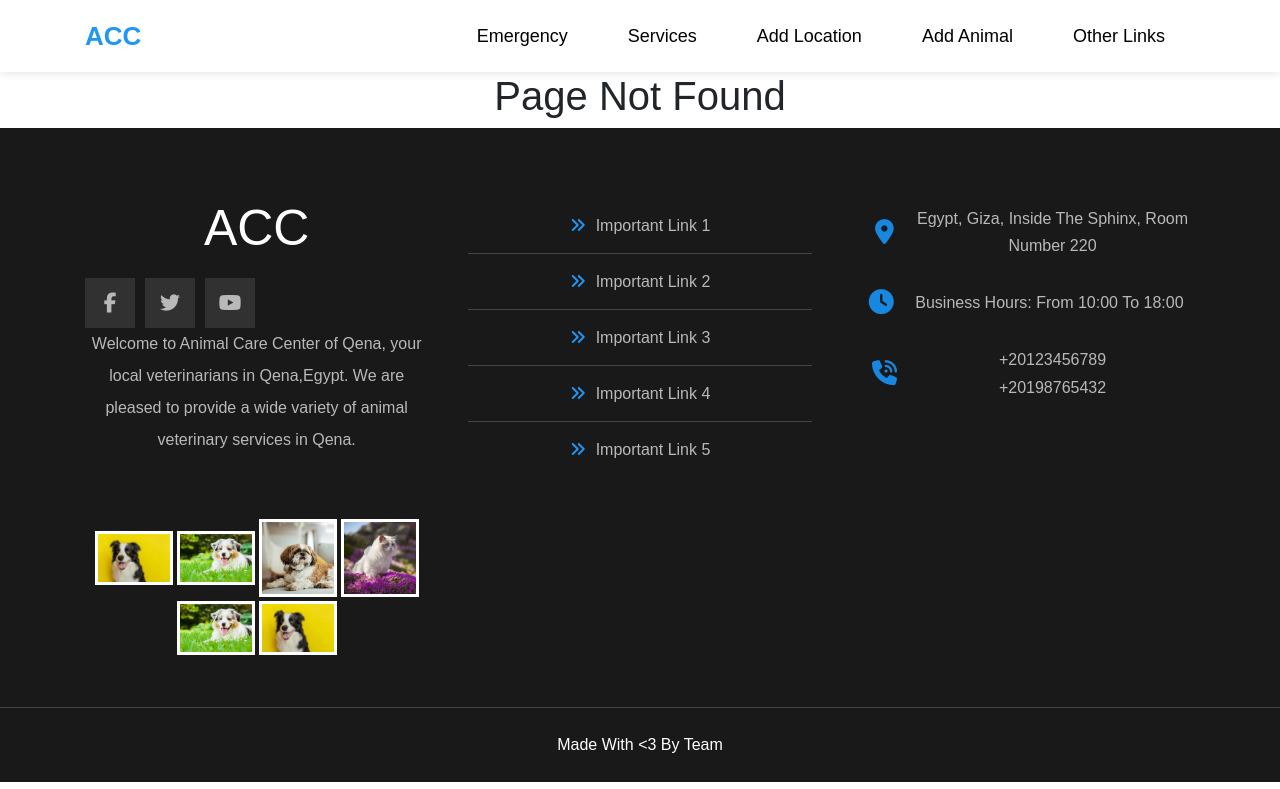
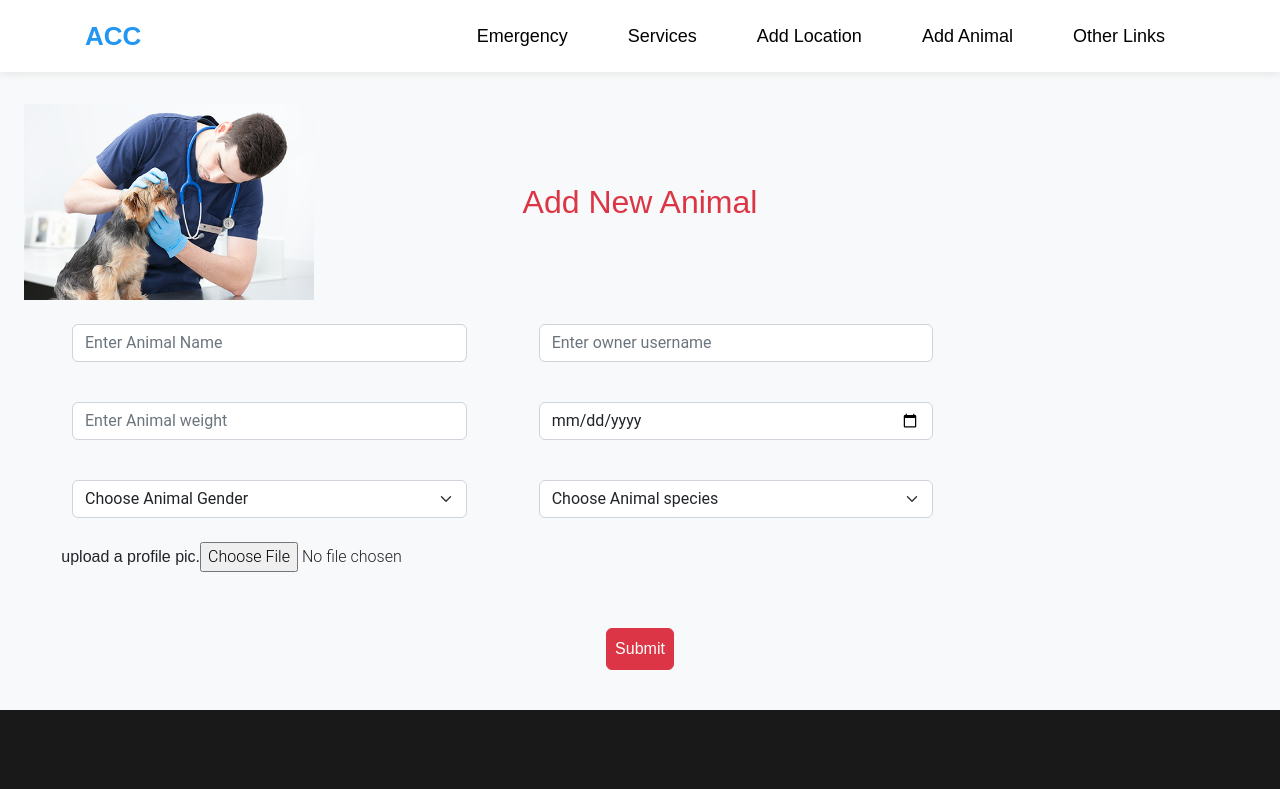
Before and after one commit to yahiaelpronc/acc-react, a React (Create React App) app: page /AddAnimal in a window 1280 px wide. Shown: the top 789 px of the page. Built offline with nearby package versions, Linux system fonts and the light colour scheme.

Commit message:
addanimal

```diff
--- a/src/App.js
+++ b/src/App.js
@@ -29,6 +29,7 @@ import MedicationAdmin2 from './pages3/MedicationAdmin2';
 import Locations from './pages/ListLocations';
 import DetailsLocations from './pages/Details';
 import LoginUsers from './pages/LoginUsers';
+import AddAnimal from './pages3/AddAnimal';
 function App() {
     return (
       <div className="App">
@@ -56,6 +57,7 @@ function App() {
           <Route path={"/SurgicalOperationsUser"} exact component={SurgicalOperationsUser} />
           <Route path={"/SendSurgeryUser"} exact component={SendSurgeryUser} />
           <Route path={"/MedicationAdmin2"} exact component={MedicationAdmin2} />
+          <Route path={"/AddAnimal"} exact component={AddAnimal} />
 
 
           {/*
--- /dev/null
+++ b/src/pages3/AddAnimal.jsx
@@ -0,0 +1,220 @@
+
+
+
+import React from 'react'
+import axios from 'axios'
+import { useState } from 'react'
+
+
+import { useHistory } from "react-router-dom";
+
+function AddAnimal(){
+    const history=useHistory()
+
+    const nameRegex = /^[a-zA-Z ]{3,30}$/
+    // const [changedata,set]
+    const [animalname,setanimalname]=useState("")
+    const [ownerusername,setownerusername]=useState("")
+    const [weight,setweight]=useState(null)
+    const [b_date,setb_date]=useState(null)
+    const [gender,setgender]=useState(null)
+    const [species,setspecies]=useState(null)
+    const [image,setimage]=useState(null)
+    const [female_state,setfemalestate]=useState(null)
+
+    const[displayFemaleState,setDisplayFemaleState]=useState(false)
+
+    const [errdata,seterrdata]=useState({
+        animalnameerr:"",
+        errusername:"",
+        errweight:"",
+
+    })
+    const changedata= (e)=>{
+        if(e.target.name === "animalname"){
+            setanimalname(e.target.value)
+            seterrdata({
+                ...errdata,
+                animalnameerr: nameRegex.test(e.target.value) ?  "":"input must be btw 3,30 char"
+
+            })
+
+        }else if(e.target.name === "ownerusername"){
+
+            setownerusername(e.target.value)
+            seterrdata({
+                ...errdata,
+                errusername:nameRegex.test(e.target.value)? "":"input must be btw 3,30 char"
+            })
+        }else if(e.target.name === "weight"){
+            setweight(e.target.value)
+            seterrdata({
+                ...errdata,
+                errweight:weight > 0 ? "" : "weight must be greater than 0"
+            })
+        }
+    }
+
+    const changeGender=(e)=>{
+        setgender(e.target.value)
+        if(e.target.value === "f"){
+            setDisplayFemaleState(true)
+
+
+
+        }else{
+            setDisplayFemaleState(false)
+        }
+
+    }
+
+
+    const RegisterAnimal = async ()=>{
+        let formField= new FormData()
+        formField.append("animalName",animalname)
+        formField.append("ownerUsername",ownerusername)
+        formField.append("weight",weight)
+        formField.append("b_date",b_date)
+        formField.append("picture",image)
+        formField.append("gender",gender)
+        formField.append("species",species)
+        formField.append("female_state",female_state)
+        await axios({
+            method:'post',
+            url:'http://127.0.0.1:8000/api/insertAnimal/',
+            data:formField
+
+        }).then((response)=> history.push("/"))
+        .catch((err) => console.log(err))
+
+
+
+    }
+
+
+
+
+    return(<>
+
+            <div className='bg-light p-3'>
+                <div className='row p-2 my-2'>
+
+                    <img className='col-3 h-25 w-25 rounded' src={require(`./myimages/addanimal1.jpg`)}/>
+                    <div className='col-6 d-flex align-items-center justify-content-center '>
+                        <h2 className=' text-danger my-4 '>Add New Animal</h2>
+
+
+
+                    </div>
+
+                </div>
+
+
+
+                <div className='row my-2 p-2'>
+
+                    <div class="form-group mx-5 col-4">
+
+                        <input type="text" class="form-control" onChange={(e) => changedata(e)}  name="animalname" value={animalname} required aria-describedby="emailHelp" placeholder="Enter Animal Name"/>
+                        <p className='text-danger'>{errdata.animalnameerr}</p>
+
+                    </div>
+                    <div class="form-group col-4">
+
+                        <input type="text" class="form-control" onChange={(e) => changedata(e)} name='ownerusername' value={ownerusername}  required aria-describedby="emailHelp" placeholder="Enter owner username"/>
+                        <p className='text-danger'>{errdata.errusername}</p>
+
+                    </div>
+
+
+                </div>
+
+
+
+                <div className='row my-2 p-2'>
+
+                    <div class="form-group mx-5 col-4">
+
+                        <input type="number" class="form-control" onChange={(e) => changedata(e)}  name="weight" value={weight} required aria-describedby="emailHelp" placeholder="Enter Animal weight"/>
+                        <p className='text-danger'>{errdata.errweight}</p>
+
+                    </div>
+                    <div class="form-group col-4">
+
+                        <input type="date" class="form-control" onChange={(e) => setb_date(e.target.value)} name='b_date' value={b_date}  required aria-describedby="emailHelp" placeholder="Enter Animal birth date"/>
+
+                    </div>
+
+
+                </div>
+
+
+                <div className='row my-2 p-2'>
+
+                    <div class="form-group mx-5 col-4">
+
+                        <select required value={gender} name="gender" onChange={(e)=>changeGender(e)}  class="form-select" aria-label="Default select example">
+                            <option selected>Choose Animal Gender</option>
+                            <option value="m">MALE</option>
+                            <option value="f">Female</option>
+
+                        </select>
+
+                    </div>
+                    <div class="form-group col-4">
+                        <select required value={species} name="species" onChange={(e)=>setspecies(e.target.value)}  class="form-select" aria-label="Default select example">
+                            <option selected>Choose Animal species</option>
+                            <option value="cat">Cat</option>
+                            <option value="dog">Dog</option>
+                            <option value="cow">Cow</option>
+
+                        </select>
+
+
+                    </div>
+
+
+
+
+
+                </div>
+
+
+                <div className='row my-2 p-2'>
+
+                    <div class="form-group ms-2 col-5"  >
+
+                        <span class="details">upload a profile pic.</span>
+                        <input type="file" placeholder="upload" required id="file" name="profile_pic"  onChange={(e)=>setimage(e.target.files[0])}/>
+                        <p id="fileerr"></p>
+
+
+
+
+                    </div>
+
+                    <div class="form-group col-4">
+
+                        <select required value={female_state} style={{ display: displayFemaleState? "block" :"none" }} name="female_state" onChange={(e)=>setfemalestate(e.target.value)}  class="form-select" aria-label="Default select example">
+                            <option selected>Choose  female_state</option>
+                            <option value="immature">immature</option>
+                            <option value="mature&married">mature & married</option>
+                            <option value="pregnant">pregnant</option>
+                            <option value="lactating">lactating</option>
+
+                        </select>
+                    </div>
+
+
+                </div>
+
+                <button onClick={RegisterAnimal} type="submit" disabled={errdata.animalnameerr || errdata.errusername || errdata.errweight} className='btn btn-danger my-4 p-2'>Submit</button>
+
+
+
+
+            </div>
+        </>)
+
+}
+export default AddAnimal
```
Also changed, not shown: src/pages3/myimages/addanimal1.jpg (added).
